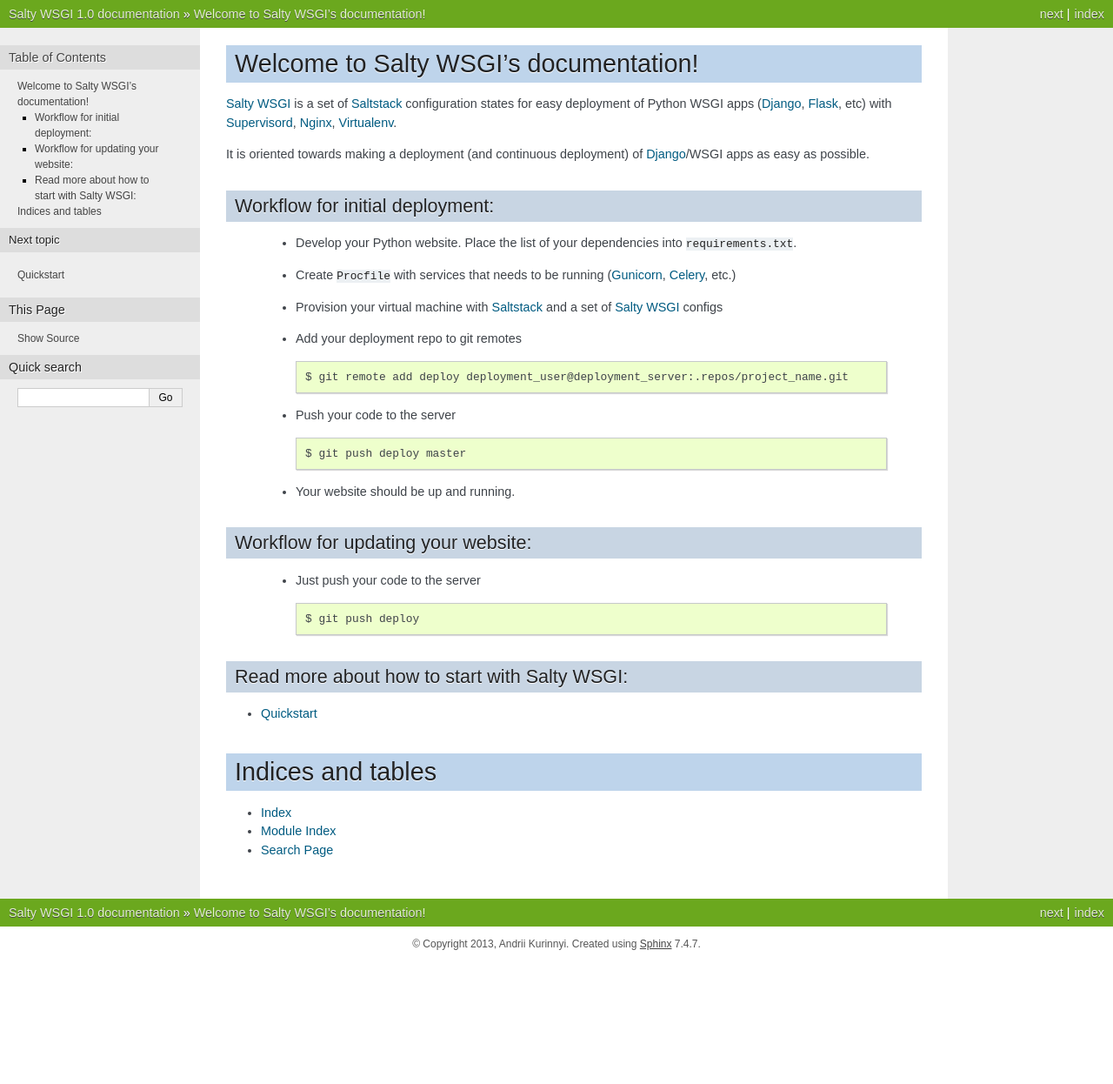
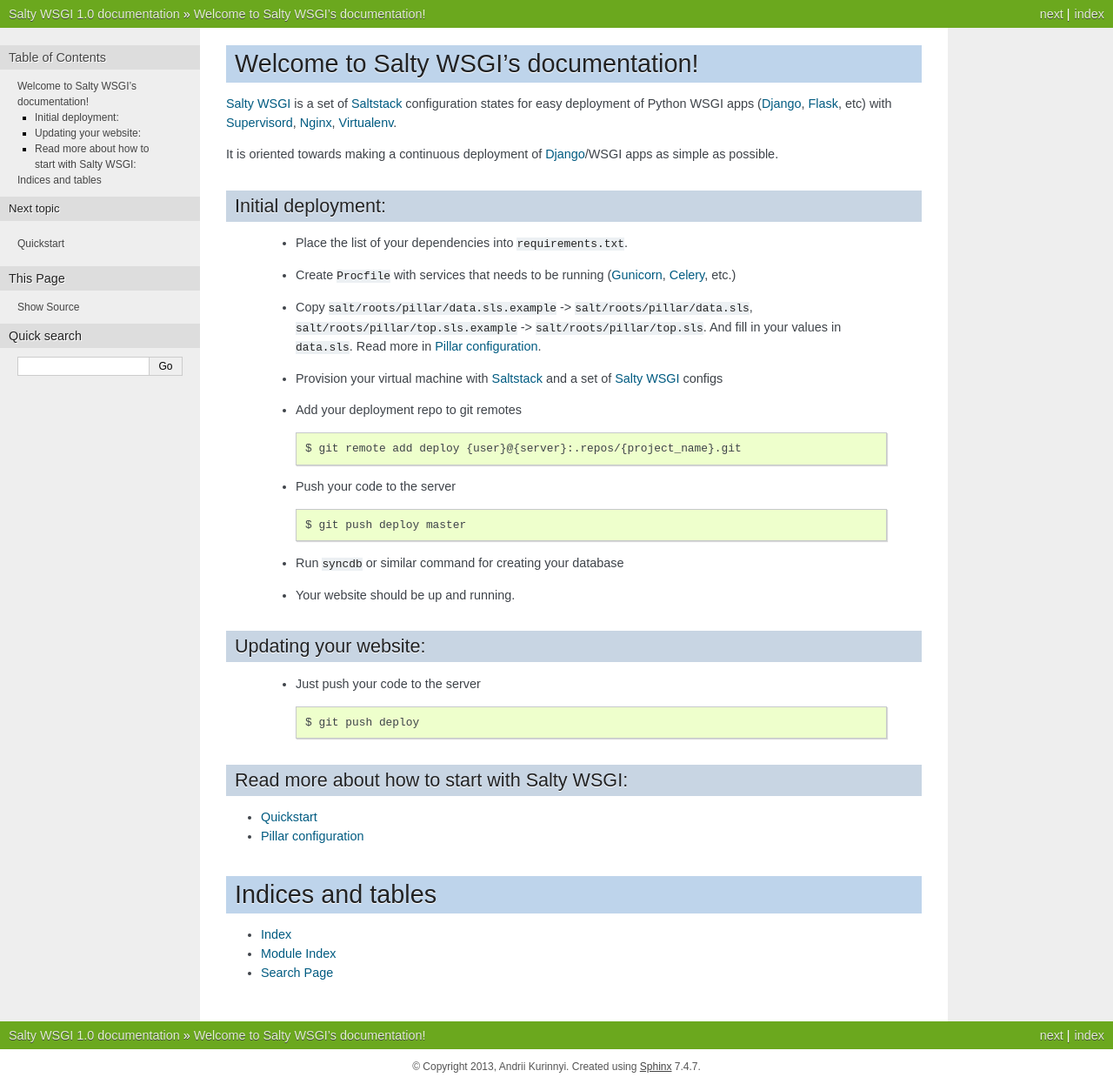
Before and after one commit to zen4ever/salty-wsgi, a Sphinx documentation site: the page built from docs/index.rst, in a window 1280 px wide. Shown: the whole page at 87% size. Built offline with Sphinx 7.4.7, drawn with Linux system fonts in a browser that asks for light colours; before the commit the page ends 1105 px from its top, so only the background shows below that.

Commit message:
Added more docs, renamed example sls files to data.sls.example and top.sls.example

```diff
--- a/docs/index.rst
+++ b/docs/index.rst
@@ -9,30 +9,33 @@
 `Salty WSGI`_ is a set of Saltstack_ configuration states for easy deployment of
 Python WSGI apps (Django_, Flask_, etc) with Supervisord_, Nginx_, Virtualenv_.
 
-It is oriented towards making a deployment (and continuous deployment) of Django_/WSGI apps
-as easy as possible.
+It is oriented towards making a continuous deployment of Django_/WSGI apps
+as simple as possible.
 
-Workflow for initial deployment:
---------------------------------
+Initial deployment:
+-------------------
 
- - Develop your Python website.
-   Place the list of your dependencies into :file:`requirements.txt`.
+ - Place the list of your dependencies into :file:`requirements.txt`.
  - Create :file:`Procfile` with services that needs to be running (Gunicorn_, Celery_, etc.)
+ - Copy :file:`salt/roots/pillar/data.sls.example` -> :file:`salt/roots/pillar/data.sls`,
+   :file:`salt/roots/pillar/top.sls.example` -> :file:`salt/roots/pillar/top.sls`.
+   And fill in your values in :file:`data.sls`. Read more in :doc:`/configuration`.
  - Provision your virtual machine with Saltstack_ and a set of `Salty WSGI`_ configs
  - Add your deployment repo to git remotes ::
 
-     $ git remote add deploy deployment_user@deployment_server:.repos/project_name.git
+     $ git remote add deploy {user}@{server}:.repos/{project_name}.git
 
  - Push your code to the server ::
 
      $ git push deploy master
 
+ - Run ``syncdb`` or similar command for creating your database
  - Your website should be up and running.
 
-Workflow for updating your website:
------------------------------------
+Updating your website:
+----------------------
 
-  - Just push your code to the server ::
+ - Just push your code to the server ::
 
      $ git push deploy
 
@@ -41,6 +44,7 @@
 
 .. toctree::
    quickstart
+   configuration
    :maxdepth: 2
 
 
```
Also changed, not shown: docs/configuration.rst (added, +76 -0 lines), docs/quickstart.rst (+6 -3 lines), 5 other files.
